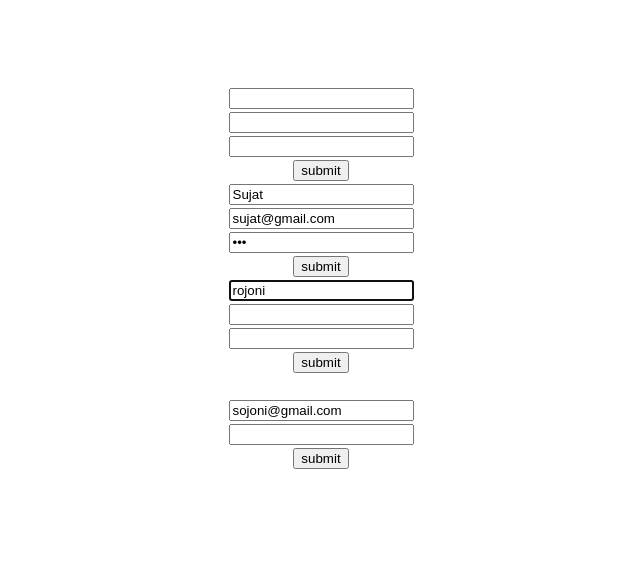
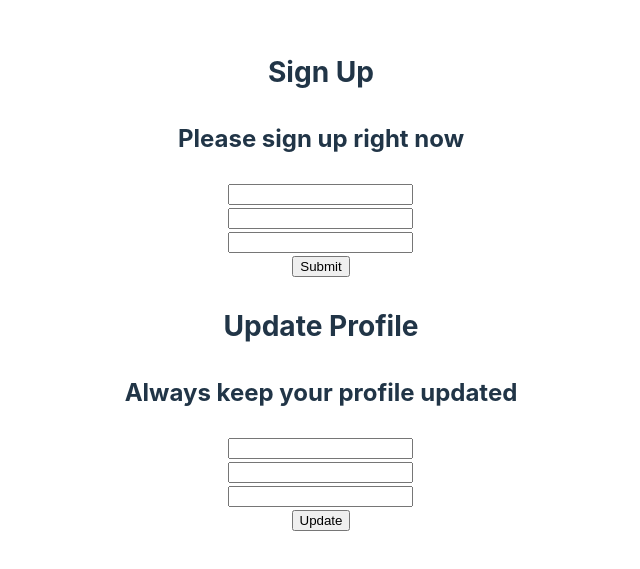
Before and after one commit to shamshul-haque/m8-practice, a React (Vite) app in the folder core-concept-3/: page / in a window 1280 px wide. Shown: the part 123-692 px from the top of the page, without its empty margins (319-959 px from the left). Built offline with nearby package versions, Linux system fonts and the light colour scheme.

Commit message:
created reusable form

```diff
--- a/core-concept-3/src/App.jsx
+++ b/core-concept-3/src/App.jsx
@@ -1,16 +1,38 @@
 import "./App.css";
-import ControlledForm from "./components/forms/ControlledForm";
-import CustomHookForm from "./components/forms/CustomHookForm";
-import Forms from "./components/forms/Forms";
-import RefForm from "./components/forms/RefForm";
+// import ControlledForm from "./components/forms/ControlledForm";
+// import CustomHookForm from "./components/forms/CustomHookForm";
+// import Forms from "./components/forms/Forms";
+// import RefForm from "./components/forms/RefForm";
+import ReusableForm from "./components/forms/ReusableForm";
 
 function App() {
+  const handleSignUp = (data) => {
+    console.log("Sign Up:", data);
+  };
+  const handleUpdateProfile = (data) => {
+    console.log("Update Profile:", data);
+  };
   return (
     <>
-      <Forms />
-      <ControlledForm />
-      <RefForm />
-      <CustomHookForm />
+      {/* <Forms /> */}
+      {/* <ControlledForm /> */}
+      {/* <RefForm /> */}
+      {/* <CustomHookForm /> */}
+      <ReusableForm handleSubmit={handleSignUp}>
+        <div>
+          <h3>Sign Up</h3>
+          <p>Please sign up right now</p>
+        </div>
+      </ReusableForm>
+      <ReusableForm
+        handleSubmit={handleUpdateProfile}
+        submitButtonText={"Update"}
+      >
+        <div>
+          <h3>Update Profile</h3>
+          <p>Always keep your profile updated</p>
+        </div>
+      </ReusableForm>
     </>
   );
 }
--- /dev/null
+++ b/core-concept-3/src/components/forms/ReusableForm.jsx
@@ -0,0 +1,31 @@
+const ReusableForm = ({
+  handleSubmit,
+  submitButtonText = "Submit",
+  children,
+}) => {
+  const handleLocalSubmit = (e) => {
+    e.preventDefault();
+    const data = {
+      name: e.target.name.value,
+      email: e.target.email.value,
+      password: e.target.password.value,
+    };
+    handleSubmit(data);
+  };
+  return (
+    <div>
+      <h2>{children}</h2>
+      <form action="" onSubmit={handleLocalSubmit}>
+        <input type="text" name="name" />
+        <br />
+        <input type="email" name="email" />
+        <br />
+        <input type="password" name="password" />
+        <br />
+        <input type="submit" value={submitButtonText} />
+      </form>
+    </div>
+  );
+};
+
+export default ReusableForm;
```
Also changed, not shown: core-concept-3/.eslintrc.cjs (deleted).
